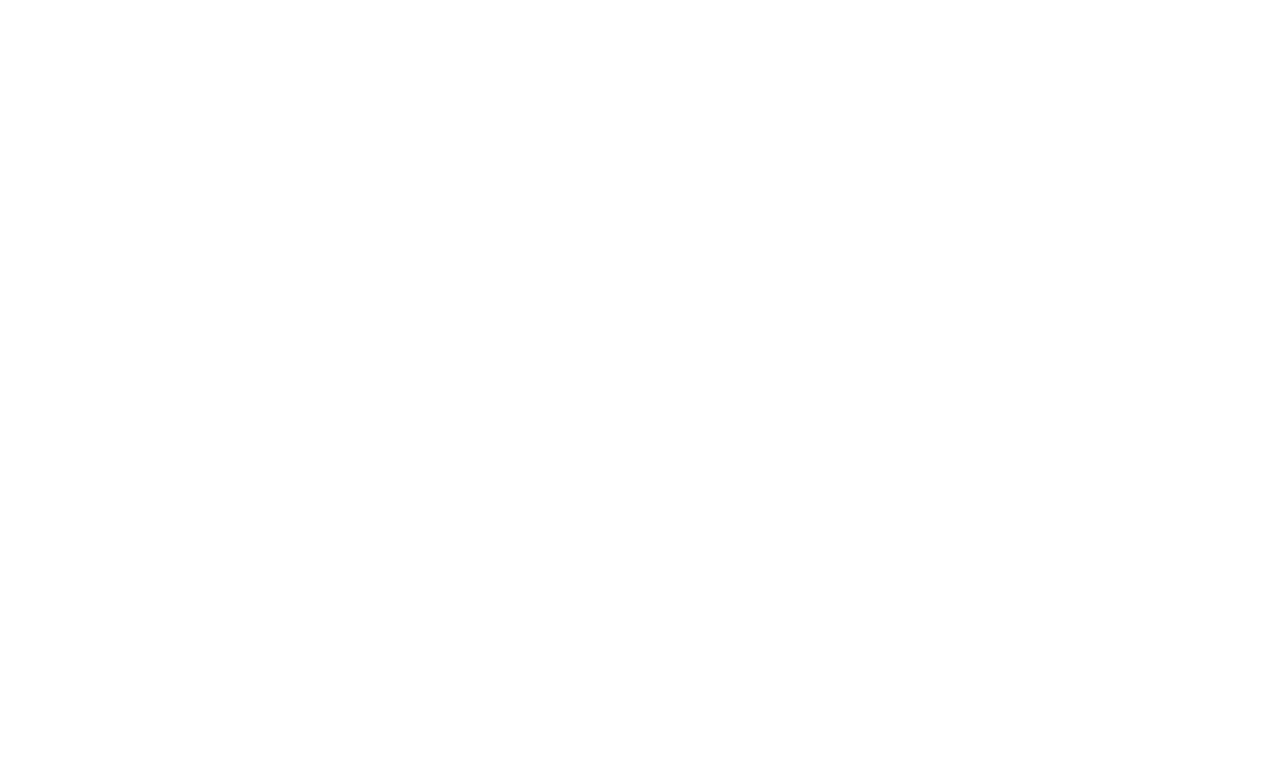
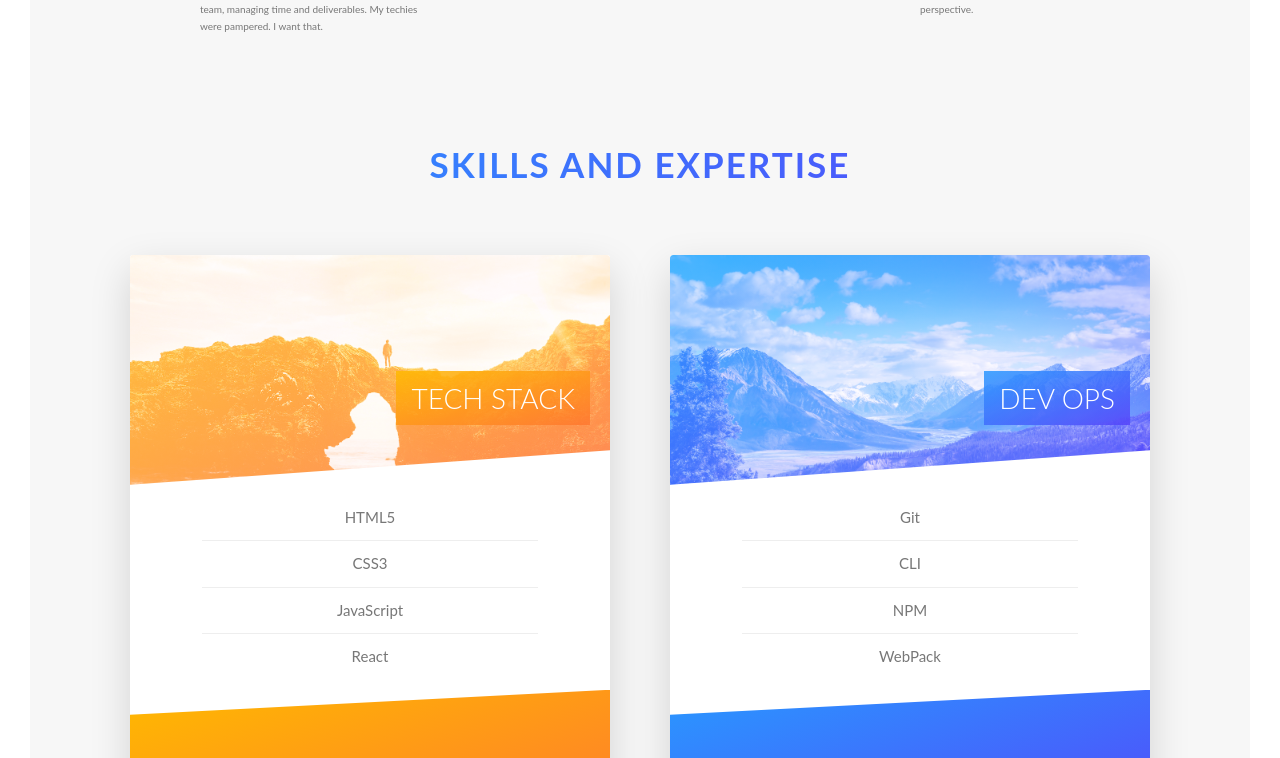
Before and after one commit to c-healey/portfolio-react, a React (Create React App) app: page / in a window 1280 px wide. Shown: the part 3367-4125 px from the top of the page. Before the commit the page ends 2595 px from the top, so only its background shows below. Built offline with nearby package versions, Linux system fonts and the light colour scheme.

Commit message:
skills section refinements

```diff
--- a/src/components/App.js
+++ b/src/components/App.js
@@ -2,7 +2,7 @@
 import Header from "../components/Header";
 import About from "../components/About";
 import Attributes from "../components/Attributes";
-// import Skills from "../components/Skills";
+import Skills from "../components/Skills";
 import Work from "../components/Work";
 // import Contact from "../components/Contact";
 // import Footer from "../components/Footer";
@@ -21,10 +21,10 @@
         <Nav active={this.state.navActive} onClick={this.toggleNav} />
         <Header />
         <About />
-        {/* <Work /> */}
+        <Work />
         <Attributes />
-        {/* <Skills />
-        <Contact />
+        <Skills />
+        {/* <Contact />
         <Footer /> */}
       </div>
     );
--- a/src/components/Skills.js
+++ b/src/components/Skills.js
@@ -1,73 +1,59 @@
 import React from "react";
-
-const skills = () => {
-  return (
-    <section className="section-skills" id="section-skills">
-      <h2 className="heading-secondary skills__heading">
-        {" "}
-        Skills and Expertise
-      </h2>
-
-      <div className="card">
+const skillsData = [
+  {
+    title: "Tech Stack",
+    list: ["HTML5", "CSS3", "JavaScript", "React"],
+  },
+  {
+    title: "Dev Ops",
+    list: ["Git", "CLI", "NPM", "WebPack"],
+  },
+];
+const skillsCard = () => {
+  return skillsData.map((skill, idx) => {
+    return (
+      <div className="card" key={`skill-card-${idx}`}>
         <div className="card__side card__side--front">
-          <div className="card__picture card__picture--1"></div>
+          <div className={`card__picture card__picture--${idx + 1}`}></div>
           <h4 className="card__heading">
-            <span className="card__heading-span card__heading-span--1">
-              Tech Stack
+            <span
+              className={`card__heading-span card__heading-span--${idx + 1}`}
+            >
+              {skill.title}
             </span>
           </h4>
           <div className="card__details">
             <ul>
-              <li>HTML5</li>
-              <li>CSS3</li>
-              <li>JavaSript</li>
-              <li>PHP</li>
-              <li>WordPress</li>
+              {skill.list.map((list, idx) => {
+                return <li key={`skill-list-${idx}`}>{list}</li>;
+              })}
             </ul>
           </div>
         </div>
-        <div className="card__side card__side--back card__side--back-1">
+        <div
+          className={`card__side card__side--back card__side--back-${idx + 1}`}
+        >
           <div className="card__cta">
             <div className="card__price-box">
-              <a href="#popup" className="btn btn--white">
+              <a href="#section-book" className="btn btn--white">
                 Get in Touch
               </a>
             </div>
           </div>
         </div>
       </div>
+    );
+  });
+};
 
-      <div className="card">
-        <div className="card__side card__side--front">
-          <div className="card__picture card__picture--3"></div>
-          <h4 className="card__heading">
-            <span className="card__heading-span card__heading-span--3">
-              Dev Ops
-            </span>
-          </h4>
-          <div className="card__details">
-            <ul>
-              <li>LAMP</li>
-              <li>GIT</li>
-              <li>CLI</li>
-              <li>Nodejs</li>
-              <li>Gulp</li>
-            </ul>
-          </div>
-        </div>
-        <div className="card__side card__side--back card__side--back-3">
-          <div className="card__cta">
-            <div className="card__price-box">
-              <a href="#popup" className="btn btn--white">
-                Get in Touch
-              </a>
-            </div>
-          </div>
-        </div>
-      </div>
-      <a href="#" className="btn btn--green skills__btn">
-        Learn More
-      </a>
+const skills = () => {
+  return (
+    <section className="grid center-col section-skills" id="section-skills">
+      <h2 className="heading-secondary full-width center skills__heading">
+        {" "}
+        Skills and Expertise
+      </h2>
+      {skillsCard()}
     </section>
   );
 };
--- a/src/sass/components/_card.scss
+++ b/src/sass/components/_card.scss
@@ -2,39 +2,48 @@
   perspective: 150rem;
   -moz-perspective: 150rem;
   position: relative;
-    height: 52rem;
+  //   height: 52rem;
 
   &__side {
-
     height: 52rem;
-        transition: all .8s ease;
+    transition: all 0.8s ease;
     position: absolute;
     top: 0;
     left: 0;
     width: 100%;
     backface-visibility: hidden;
     border-radius: 3px;
-        overflow:hidden;
-        box-shadow: 0 1.5rem 4rem rgba($color-black, .15);
+    overflow: hidden;
+    box-shadow: 0 1.5rem 4rem rgba($color-black, 0.15);
 
     &--front {
       background-color: $color-white;
     }
     &--back {
-
       transform: rotateY(180deg);
       &-1 {
-                background-image: linear-gradient(to right bottom, $color-secondary-light, $color-secondary-dark);
+        background-image: linear-gradient(
+          to right bottom,
+          $color-secondary-light,
+          $color-secondary-dark
+        );
       }
       &-2 {
-                background-image: linear-gradient(to right bottom, $color-primary-light, $color-primary-dark);
+        background-image: linear-gradient(
+          to right bottom,
+          $color-primary-light,
+          $color-primary-dark
+        );
       }
       &-3 {
-                background-image: linear-gradient(to right bottom, $color-tertiary-light, $color-tertiary-dark);
+        background-image: linear-gradient(
+          to right bottom,
+          $color-tertiary-light,
+          $color-tertiary-dark
+        );
       }
     }
   }
-
 
   &:hover &__side--front {
     transform: rotateY(-180deg);
@@ -53,21 +62,29 @@
     border-top-right-radius: 3px;
 
     &--1 {
-            background-image: linear-gradient(to right bottom,
+      background-image: linear-gradient(
+          to right bottom,
           $color-secondary-light,
-            $color-secondary-dark), url(../img/nat-5-small.jpg);
+          $color-secondary-dark
+        ),
+        url(../img/nat-5-small.jpg);
     }
     &--2 {
-            background-image: linear-gradient(to right bottom,
+      background-image: linear-gradient(
+          to right bottom,
           $color-primary-light,
-            $color-primary-dark), url(../img/nat-6-small.jpg);
+          $color-primary-dark
+        ),
+        url(../img/nat-6-small.jpg);
     }
     &--3 {
-            background-image: linear-gradient(to right bottom,
+      background-image: linear-gradient(
+          to right bottom,
           $color-tertiary-light,
-            $color-tertiary-dark), url(../img/nat-7-small.jpg);
+          $color-tertiary-dark
+        ),
+        url(../img/nat-7-small.jpg);
     }
-
   }
   &__heading {
     font-size: 2.8rem;
@@ -85,38 +102,40 @@
     -webkit-box-decoration-break: clone;
     box-decoration-break: clone;
     &--1 {
-            background-image: linear-gradient(to right bottom,
-            rgba($color-secondary-light, .85),
-            rgba( $color-secondary-dark, .85));
-
+      background-image: linear-gradient(
+        to right bottom,
+        rgba($color-secondary-light, 0.85),
+        rgba($color-secondary-dark, 0.85)
+      );
     }
     &--2 {
-            background-image: linear-gradient(to right bottom,
-            rgba($color-primary-light, .85),
-            rgba( $color-primary-dark, .85));
-
+      background-image: linear-gradient(
+        to right bottom,
+        rgba($color-primary-light, 0.85),
+        rgba($color-primary-dark, 0.85)
+      );
     }
     &--3 {
-            background-image: linear-gradient(to right bottom,
-            rgba($color-tertiary-light, .85),
-            rgba( $color-tertiary-dark, .85));
-
+      background-image: linear-gradient(
+        to right bottom,
+        rgba($color-tertiary-light, 0.85),
+        rgba($color-tertiary-dark, 0.85)
+      );
     }
   }
   &__details {
     padding: 3rem;
     ul {
-            list-style:none;
-                width:80%;
+      list-style: none;
+      width: 80%;
       margin: 0 auto;
       li {
         text-align: center;
         font-size: 1.5rem;
-                padding:1rem;
+        padding: 1rem;
         &:not(:last-child) {
           border-bottom: 1px solid $color-grey-light-2;
         }
-
       }
     }
   }
@@ -130,42 +149,24 @@
     text-align: center;
   }
 
-    &__price-box {
-        text-align: center;
-        color: $color-white;
-        margin-bottom: 8rem;
-    }
-    &__price-only {
-        font-size: 1.4rem;
-        text-transform: uppercase;
-
-    }
-    &__price-value {
-        font-size: 6rem;
-        font-weight: 100;
-    }
-
   // MOBILE CARD no :hover state
 
   // @include respond (tab-port) {
-    @media only screen and (max-width: 56.25em),
-    only screen and (hover:none)  {
+  @media only screen and (max-width: 56.25em), only screen and (hover: none) {
     perspective: 150rem;
     -moz-perspective: 150rem;
     position: relative;
     height: auto;
     border-radius: 3px;
     background-color: $color-white;
-        overflow:hidden;
-        box-shadow: 0 1.5rem 4rem rgba($color-black, .15);
+    overflow: hidden;
+    box-shadow: 0 1.5rem 4rem rgba($color-black, 0.15);
 
     &__side {
-
       height: auto;
       position: relative;
       box-shadow: none;
       border-radius: 0;
-
 
       &--back {
         transform: rotateY(0);
@@ -192,16 +193,6 @@
       transform: translate(0);
       width: 100%;
       padding: 7rem 4rem 4rem 4rem;
-
-        }
-
-        &__price-box {
-            margin-bottom: 3rem;
-        }
-
-        &__price-value {
-            font-size: 4rem;
-
     }
   }
 }
--- a/src/sass/components/_skills.scss
+++ b/src/sass/components/_skills.scss
@@ -1,10 +1,18 @@
+.section-skills {
+  background-color: $color-grey-light-1;
+  padding: 0;
+
+  grid-column: center-start/center-end;
+
+  display: grid;
+  grid-template-columns: repeat(auto-fit, minmax(45rem, 1fr));
+  grid-gap: 6rem;
+
+  justify-content: center;
+  align-content: center;
+}
 .skills {
-    &__heading {
-        grid-column: 1/-1;
-        justify-self:center;
-    }
-    &__btn {
-        grid-column: 1/-1;
-        justify-self:center;
-    }
+  &__btn {
+    grid-column: 1/-1;
+  }
 }
--- a/src/sass/components/_work-card.scss
+++ b/src/sass/components/_work-card.scss
@@ -1,7 +1,6 @@
 .work-card {
   position: relative;
   width: 100%;
-
   transition: all 0.8s ease;
 
   border-radius: 10px;
--- a/src/sass/pages/_home-sections.scss
+++ b/src/sass/pages/_home-sections.scss
@@ -1,17 +1,3 @@
-.section-skills {
-  background-color: $color-grey-light-1;
-  padding: 0;
-
-  grid-column: center-start/center-end;
-
-  display: grid;
-  grid-template-columns: repeat(auto-fit, minmax(45rem, 1fr));
-  grid-gap: 6rem;
-
-  justify-content: center;
-  align-content: center;
-}
-
 .section-book {
   background-image: linear-gradient(
     to right bottom,
```
Lines whose indentation alone changed are shown as unchanged.
